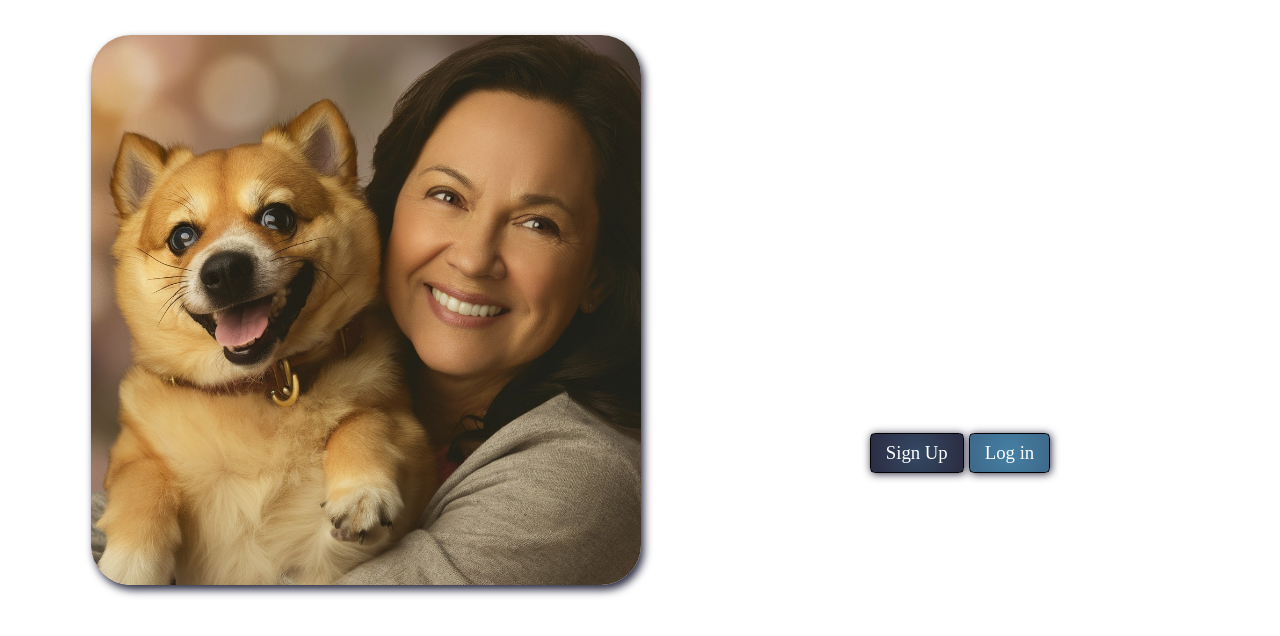
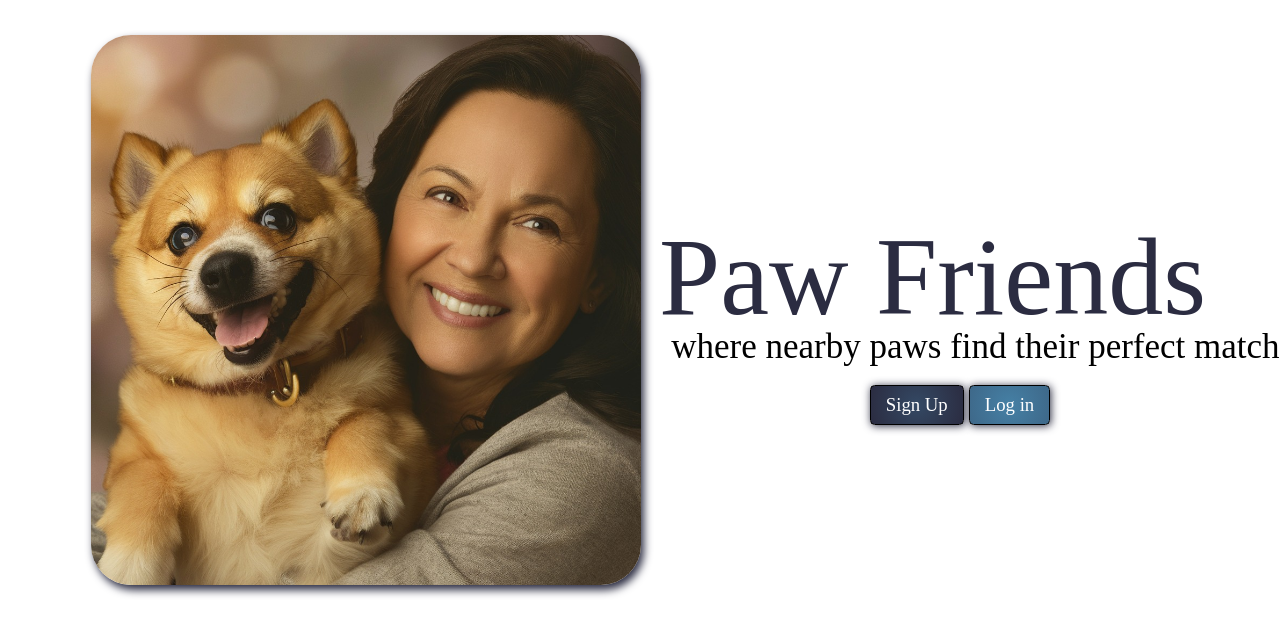
Before and after one commit to 4GeeksAcademy/DogMatchMaker, a React app: page / in a window 1280 px wide. Shown: the part 124-760 px from the top of the page. Built offline with nearby package versions, Linux system fonts and the light colour scheme; no server answers; a web font is replaced by a local one.

Commit message:
Fixed home pic and styling

```diff
--- a/src/front/js/pages/home.jsx
+++ b/src/front/js/pages/home.jsx
@@ -18,18 +18,19 @@ export const Home = () => {
     <div className="container-fluid mt-5">
       <div className="row align-items-center">
         <div className="col-md-6">
-          <img src={Paw_Friends} alt="Description" className="img-fluid img" height="300" style={{ borderRadius: '40px', width: '550px' }} />
+          <img src={Paw_Friends} alt="Description" className="img-fluid img" height="300" style={{borderRadius: '40px', width: '550px'}}/>
         </div>
         <div className="col-md-6 text-center btn-primary-sm">
-          <p id="title-head" className="fw-bold fs-1 mb-4 mt-3 ">Paw Friends where nearby paws find their perfect match</p>
-          <div className="d-flex justify-content-center" style={{ gap: '5px' }}>
-            <Link to="/signup">
-              <button className="btn-signup btn btn-lg" style={{ padding: '5px 15px', color: 'white', background: 'radial-gradient(circle, #344964 0%, #2b2c41 100%)', borderColor: 'black', borderRadius: '430x' }}>Sign Up</button>
-            </Link>
-            <Link to="/login">
-              <button type="button" className="register-login-button btn btn-lg" style={{ padding: '5px 15px', background: 'radial-gradient(circle, #4580a5 0%, #3e6889 100%)', borderColor: 'black', color: 'white' }}>Log in</button>
-            </Link>
-          </div>
+          <p id="title-head">Paw Friends</p>
+          <p id="title-sub">where nearby paws find their perfect match</p>
+        <div className="d-flex justify-content-center" style={{ gap: '5px'}}>
+          <Link to="/signup">
+            <button className="btn-signup btn btn-lg" style={{padding: '5px 15px', color: 'white',background: 'radial-gradient(circle, #344964 0%, #2b2c41 100%)', borderColor: 'black',  borderRadius: '430x'}}>Sign Up</button>
+          </Link>
+          <Link to="/login">
+            <button type="button" className="register-login-button btn btn-lg" style={{padding: '5px 15px', background: 'radial-gradient(circle, #4580a5 0%, #3e6889 100%)', borderColor: 'black', color: 'white'}}>Log in</button>
+          </Link>
+        </div>
         </div>
       </div>
     </div>
--- a/src/front/styles/home.css
+++ b/src/front/styles/home.css
@@ -11,8 +11,22 @@
     }
 
     #title-head{
-        font-size: 55px !important;
-        color: white;
+        font-size: 110px !important;
+        color: black;
+        margin-right: 55px;
+        margin-bottom: 0px;
+        color: #2b2c41;
+        margin-bottom: 25px;
+
+    }
+
+    #title-sub{
+        font-size: 35px !important;
+        color: black;
+        margin-left: 20px;
+        margin-bottom: 0px;
+        top: 445px;
+        position: absolute;
     }
     .image-preview {
         display: flex;
```
